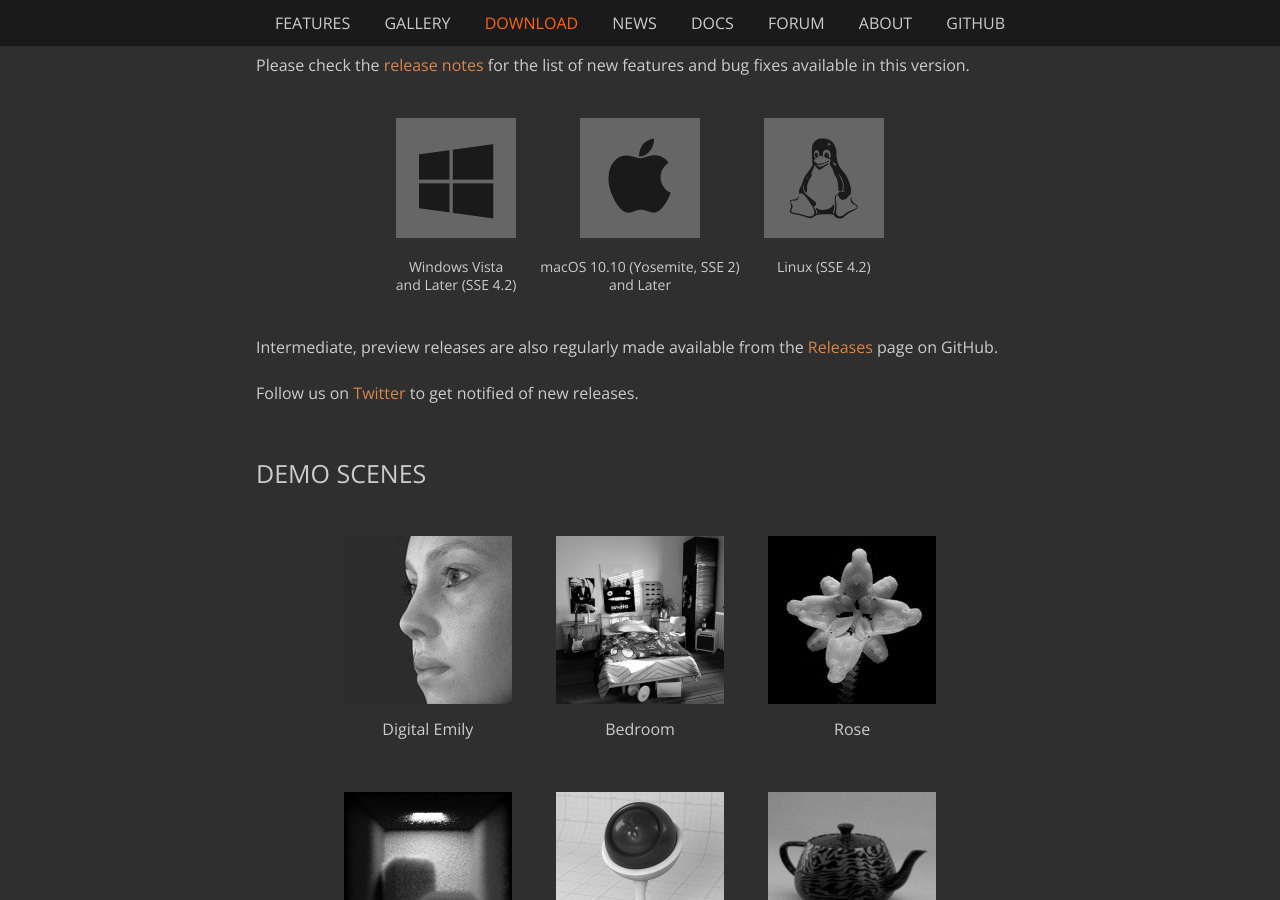
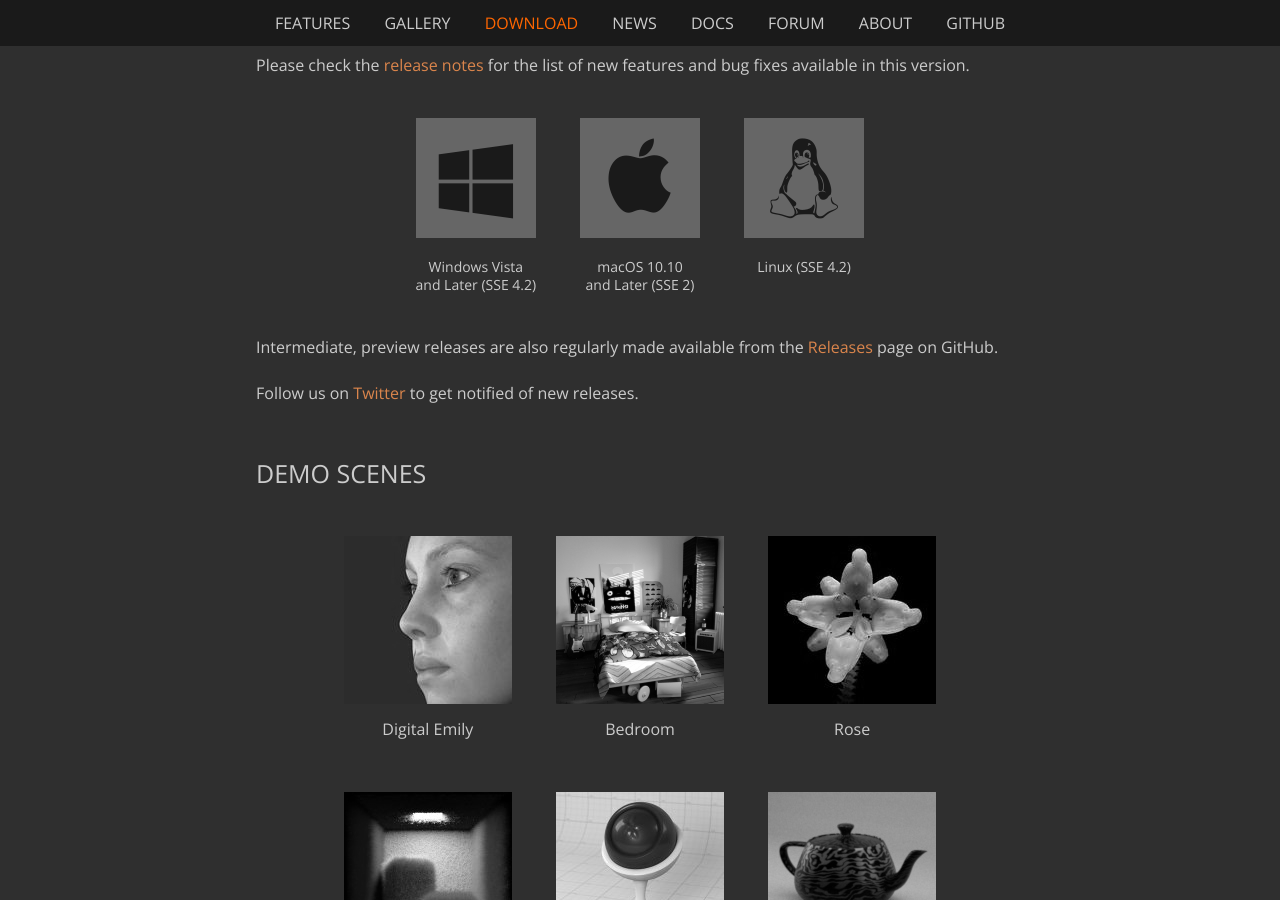
Before and after one commit to appleseedhq/appleseedhq.github.io, a Jekyll site: the page built from download.md, in a window 1280 px wide and 900 px high, scrolled down 549 px. Built offline with Jekyll 4.4.1, drawn with Linux system fonts in a browser that asks for light colours; nearby versions of some CDN libraries.

Commit message:
Tweak 1.6.0-beta macOS release title

```diff
--- a/_data/releases.yml
+++ b/_data/releases.yml
@@ -6,7 +6,7 @@
       label: Windows Vista<br>and Later (SSE 4.2)
       url: "https://github.com/appleseedhq/appleseed/releases/download/1.6.0-beta/appleseed-1.6.0-beta-0-gb18a9fe-win64-vs140-sse42.zip"
     - platform: osx
-      label: macOS 10.10 (Yosemite, SSE 2)<br>and Later
+      label: macOS 10.10<br>and Later (SSE 2)
       url: "https://github.com/appleseedhq/appleseed/releases/download/1.6.0-beta/appleseed-1.6.0-beta-0-gb18a9fe-mac64-clang.zip"
     - platform: linux
       label: Linux (SSE 4.2)
```
